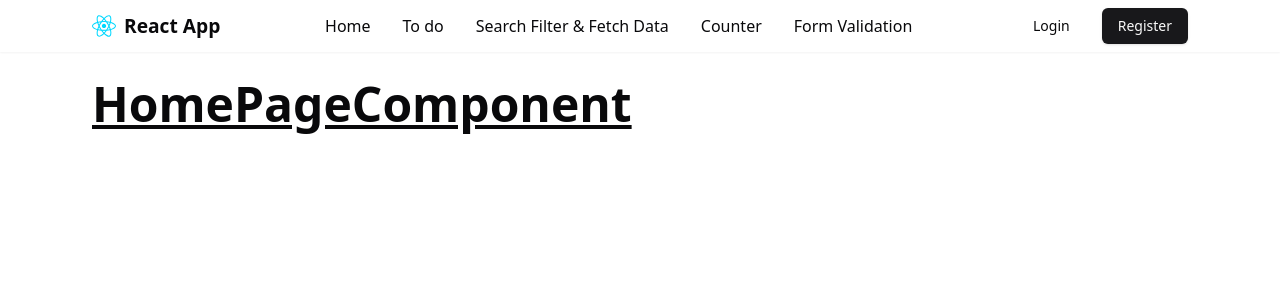
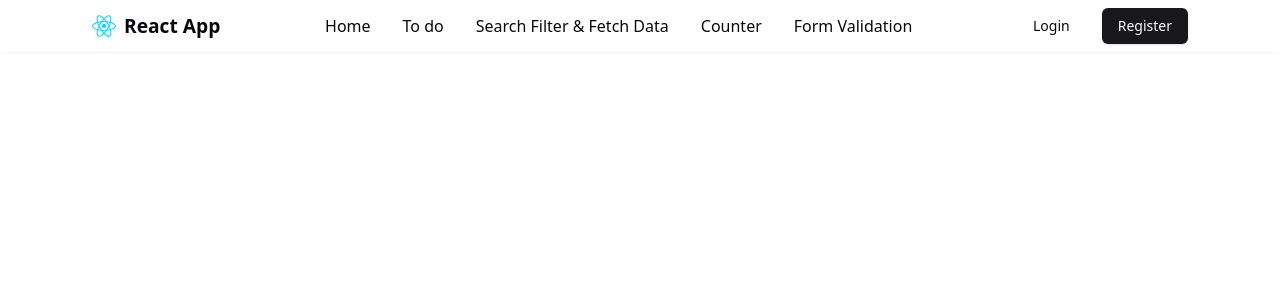
Before and after one commit to hoangng26/tdcx-fe-assessment, a React (Vite) app: page / in a window 1280 px wide. Shown: the top 300 px of the page. Built offline with nearby package versions, Linux system fonts and the light colour scheme.

Commit message:
refactor Header component; update NavWrapper prop to use $isOpen; clean up HomePage component

```diff
--- a/src/components/layouts/Header.tsx
+++ b/src/components/layouts/Header.tsx
@@ -28,7 +28,7 @@ const LogoWrapper = styled.span`
   }
 `;
 
-const NavWrapper = styled.nav<{ isOpen: boolean }>`
+const NavWrapper = styled.nav<{ $isOpen: boolean }>`
   @media (max-width: 768px) {
     position: absolute;
     top: 100%;
@@ -37,7 +37,7 @@ const NavWrapper = styled.nav<{ isOpen: boolean }>`
     background: white;
     padding: 1rem;
     box-shadow: 0 4px 6px -1px rgb(0 0 0 / 0.1);
-    display: ${({ isOpen }) => (isOpen ? "block" : "none")};
+    display: ${({ $isOpen }) => ($isOpen ? "block" : "none")};
   }
 `;
 
@@ -108,7 +108,7 @@ const Header: React.FC = () => {
           <span />
         </HamburgerButton>
 
-        <NavWrapper isOpen={isMenuOpen}>
+        <NavWrapper $isOpen={isMenuOpen}>
           <NavList>
             <li className="hover:underline">
               <Link to="/">Home</Link>
--- a/src/pages/Home.tsx
+++ b/src/pages/Home.tsx
@@ -1,16 +1,7 @@
 import React from "react";
-import styled from "styled-components";
-
-const CustomDiv = styled.div`
-  font-size: 3rem;
-  font-weight: bold;
-  text-decoration: underline;
-  margin-left: auto;
-  margin-right: auto;
-`;
 
 const HomePage: React.FC = () => {
-  return <CustomDiv>HomePageComponent</CustomDiv>;
+  return <div></div>;
 };
 
 export default HomePage;
```
